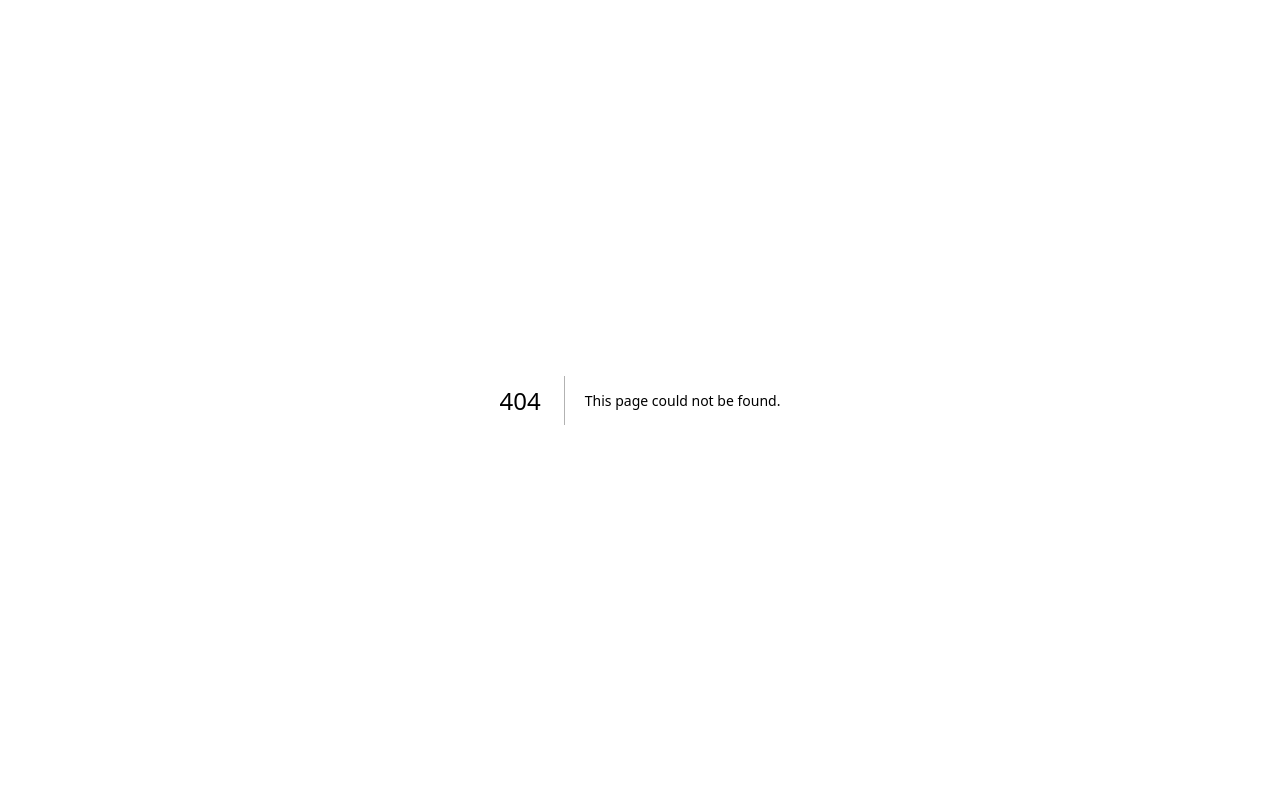
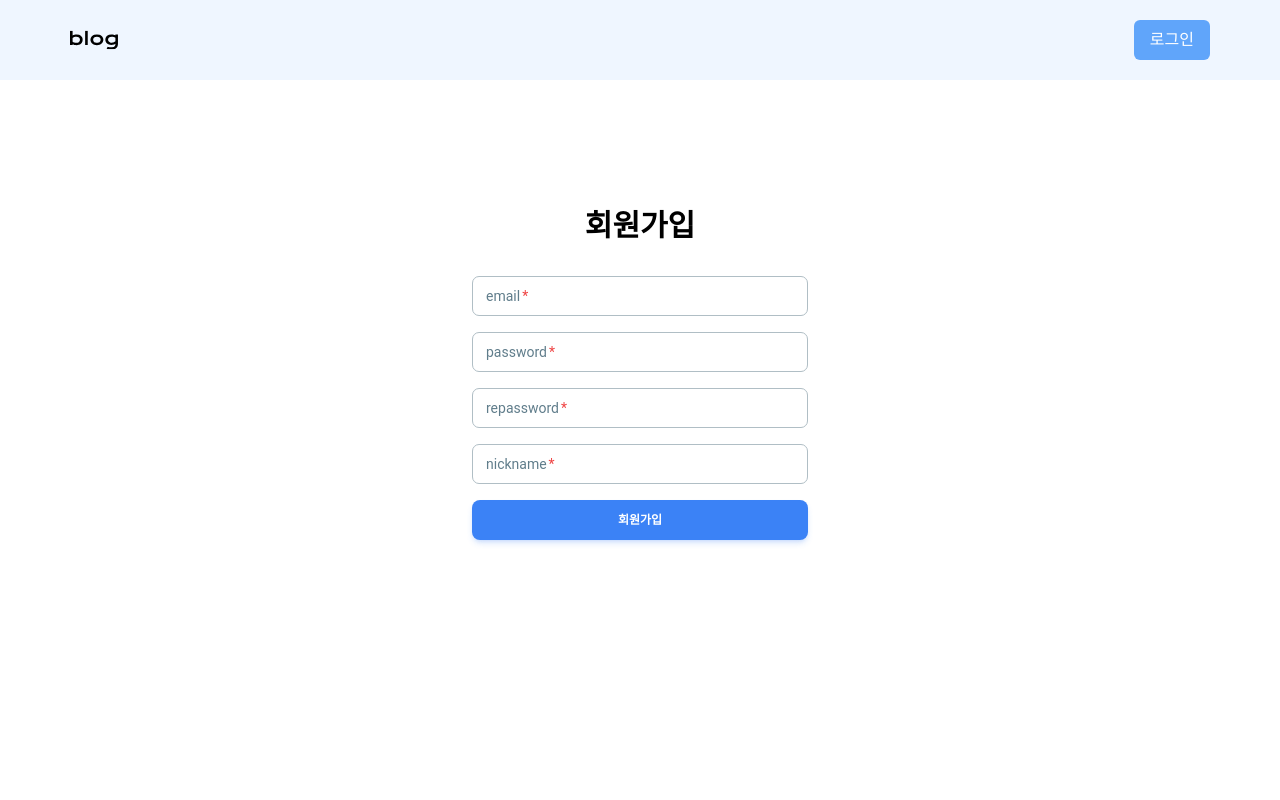
Before and after one commit to wlgns2223/board-client, a Next.js app: page /sign-up in a window 1280 px wide. Before the commit this address had no page. Shown: the top 800 px of the page. Built offline with nearby package versions, Linux system fonts and the light colour scheme.

Commit message:
chore: useFormState 및 서버액션 디버깅

```diff
--- a/package.json
+++ b/package.json
@@ -10,6 +10,7 @@
     },
     "dependencies": {
         "@material-tailwind/react": "2.1.0",
+        "@tanstack/react-query": "^5.17.1",
         "classnames": "^2.5.1",
         "next": "14.0.4",
         "react": "^18",
--- a/src/app/sign-in/layout.tsx
+++ b/src/app/(auth)/layout.tsx
@@ -9,7 +9,7 @@ export default function SignInLayout({ children }: PropsWithChildren) {
             <header className=" p-4 bg-blue-50 ">
                 <Nav />
             </header>
-            <main className="max-w-screen-xl mx-auto min-h-screen p-4 ">{children}</main>;
+            <main className="max-w-screen-xl mx-auto min-h-screen p-4 ">{children}</main>
         </>
     );
 }
--- a/src/app/sign-in/page.tsx
+++ b/src/app/(auth)/sign-in/page.tsx
@@ -1,8 +1,6 @@
 import Link from "next/link";
-import MyInput from "../../components/atom/input";
-import MyButton from "../../components/atom/my-button";
-import { PATH } from "../../core/path";
-import LoginForm from "../../components/login/loginForm";
+import { PATH } from "../../../core/path";
+import LoginForm from "../../../components/signin/loginForm";
 
 export default function SignInPage() {
     return (
--- /dev/null
+++ b/src/app/(auth)/sign-up/page.tsx
@@ -0,0 +1,10 @@
+import SignUpForm from "../../../components/signup/signUpForm";
+
+export default function Page() {
+    return (
+        <section className="flex flex-col p-8 max-w-[400px] mx-auto pt-28">
+            <h1 className="font-bold text-3xl text-center">{"회원가입"}</h1>
+            <SignUpForm />
+        </section>
+    );
+}
--- /dev/null
+++ b/src/components/signup/signUpForm.tsx
@@ -0,0 +1,50 @@
+"use client";
+
+import { Input } from "@material-tailwind/react";
+import MyButton from "../atom/my-button";
+import { signUp } from "../../lib/signUp/action";
+import { useFormState } from "react-dom";
+import { TCreateUserDto } from "../../lib/signUp/dto";
+
+export default function SignUpForm() {
+    const [state, signUpAction] = useFormState(signUp, {
+        ok: true,
+        message: "",
+    });
+
+    return (
+        <form className="mt-8" action={signUpAction}>
+            <ul className="flex flex-col gap-y-2">
+                <li>
+                    <Input label="email" name="email" required crossOrigin={undefined} />
+                </li>
+                <li className="mt-2">
+                    <Input
+                        label="password"
+                        name="password"
+                        required
+                        type="password"
+                        crossOrigin={undefined}
+                    />
+                </li>
+                <li className="mt-2">
+                    <Input
+                        label="repassword"
+                        name="repassword"
+                        required
+                        type="password"
+                        crossOrigin={undefined}
+                    />
+                </li>
+                <li className="mt-2">
+                    <Input label="nickname" name="nickname" required crossOrigin={undefined} />
+                </li>
+            </ul>
+            <div className="flex mt-4">
+                <MyButton color="blue" type="submit" className="w-full">
+                    {"회원가입"}
+                </MyButton>
+            </div>
+        </form>
+    );
+}
--- a/src/lib/login/actions.tsx
+++ b/src/lib/login/actions.tsx
@@ -2,5 +2,6 @@
 
 export const signInUser = (formData: FormData) => {
     const obj = Object.fromEntries(formData.entries());
+    console.log("sign in");
     console.log(obj);
 };
--- /dev/null
+++ b/src/lib/signUp/action.tsx
@@ -0,0 +1,26 @@
+"use server";
+
+import { CreateUserDto, TCreateUserDto } from "./dto";
+
+export const signUp = (prev: any, formData: FormData) => {
+    const data = Object.fromEntries(formData.entries());
+
+    console.log({ prev });
+
+    const result = CreateUserDto.safeParse({
+        email: formData.get("email"),
+        password: formData.get("password"),
+        nickname: formData.get("nickname"),
+    });
+
+    if (true) {
+        return {
+            ok: false,
+            message: "validation fail",
+        };
+    }
+
+    return {
+        ...data,
+    };
+};
--- /dev/null
+++ b/src/lib/signUp/dto.tsx
@@ -0,0 +1,9 @@
+import { z } from "zod";
+
+export const CreateUserDto = z.object({
+    email: z.string().email(),
+    nickname: z.string(),
+    password: z.string().min(4),
+});
+
+export type TCreateUserDto = z.infer<typeof CreateUserDto>;
```
Also changed, not shown: src/components/signin/loginForm.tsx (renamed from src/components/login/loginForm.tsx), 1 other file (tests, documents, lock files or other folders).
